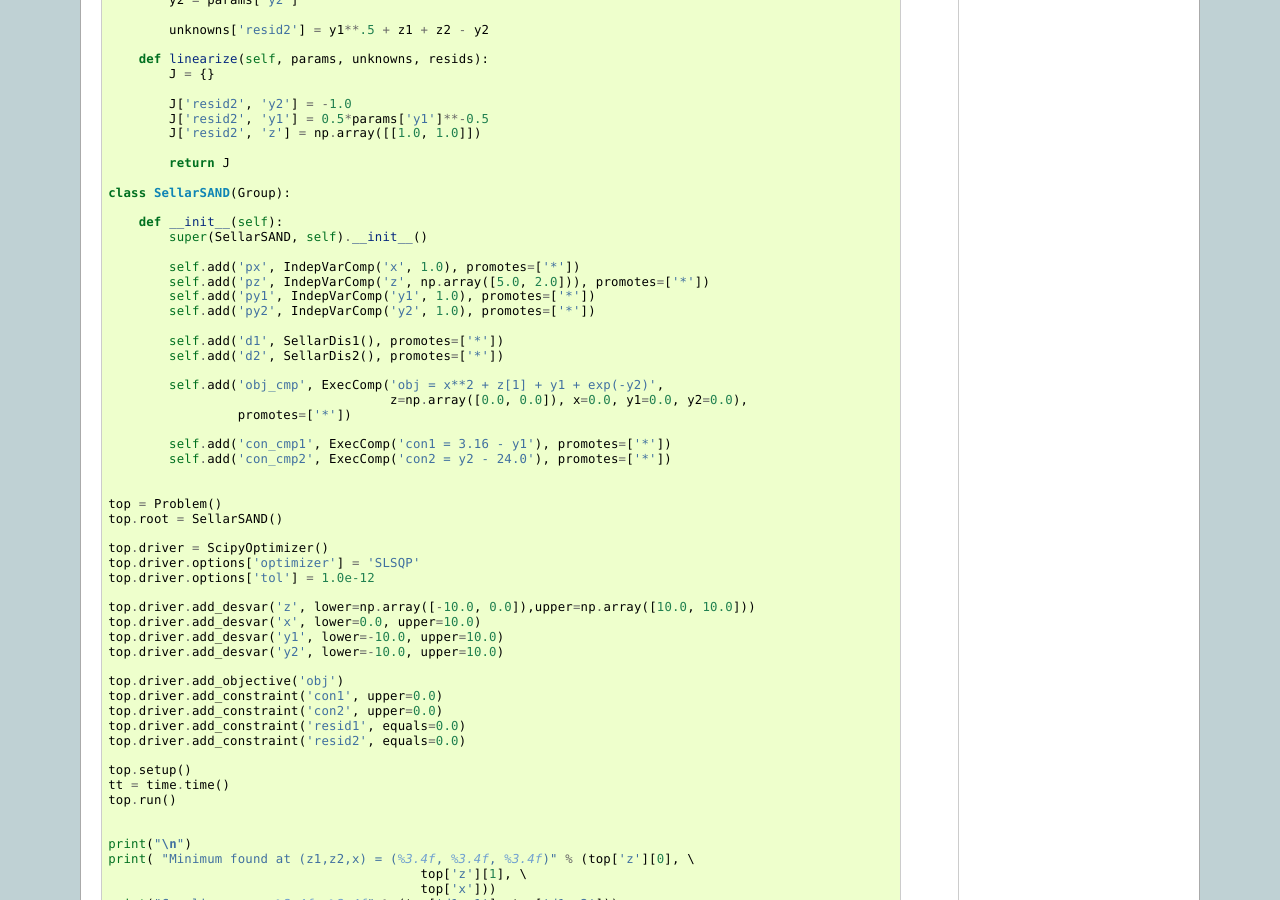
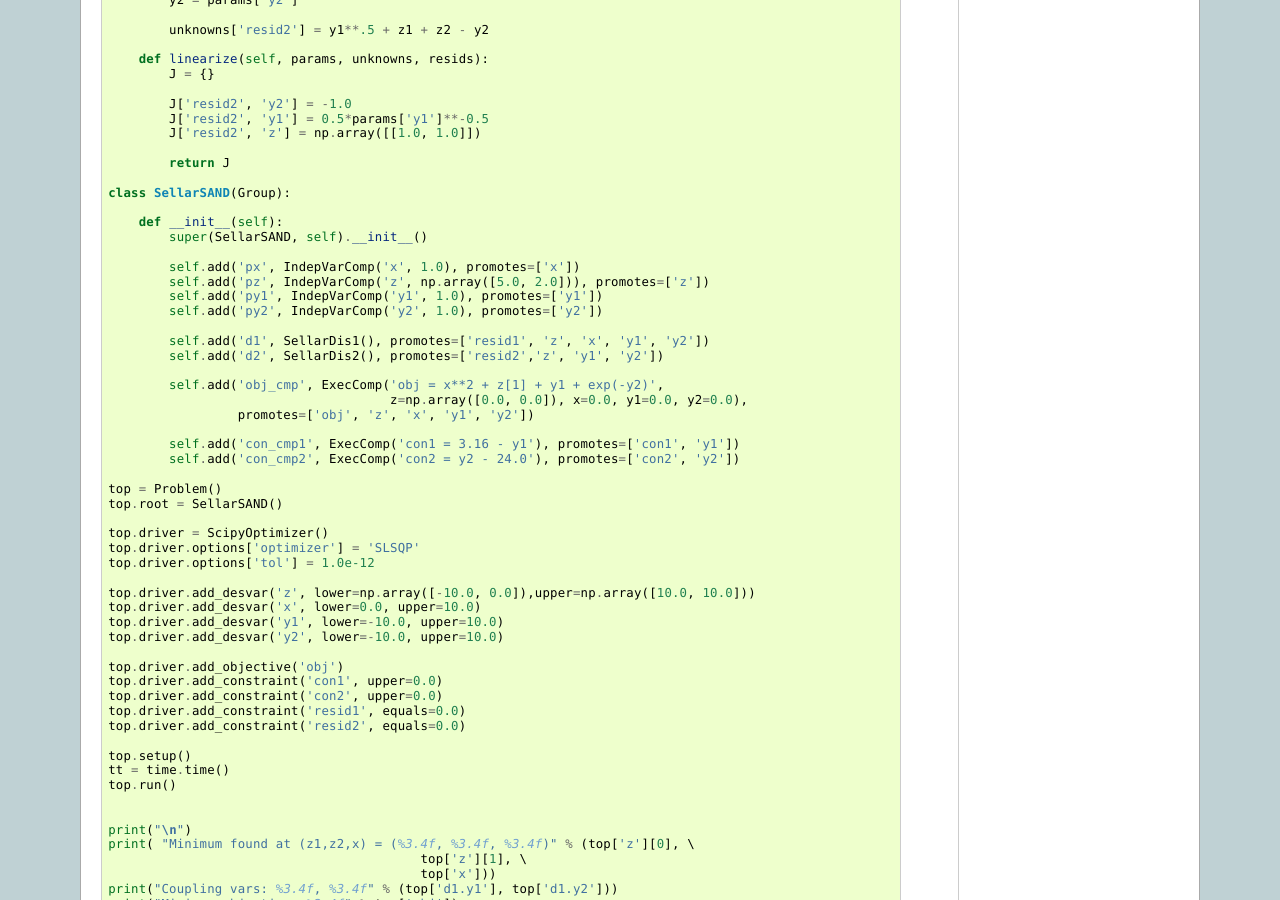
Before and after one commit to OpenMDAO/OpenMDAO1, a Sphinx documentation site: the page built from openmdao/docs/usr-guide/examples/sand_architecture.rst, in a window 1280 px wide and 900 px high, scrolled down 1184 px. Built offline with Sphinx 7.4.7, drawn with Linux system fonts in a browser that asks for light colours.

Commit message:
explicit promotes in code in docs

```diff
--- a/openmdao/docs/usr-guide/examples/sand_architecture.rst
+++ b/openmdao/docs/usr-guide/examples/sand_architecture.rst
@@ -89,21 +89,20 @@ Here is the code for solving the Sellar problem using the SAND architecture.
         def __init__(self):
             super(SellarSAND, self).__init__()
 
-            self.add('px', IndepVarComp('x', 1.0), promotes=['*'])
-            self.add('pz', IndepVarComp('z', np.array([5.0, 2.0])), promotes=['*'])
-            self.add('py1', IndepVarComp('y1', 1.0), promotes=['*'])
-            self.add('py2', IndepVarComp('y2', 1.0), promotes=['*'])
+            self.add('px', IndepVarComp('x', 1.0), promotes=['x'])
+            self.add('pz', IndepVarComp('z', np.array([5.0, 2.0])), promotes=['z'])
+            self.add('py1', IndepVarComp('y1', 1.0), promotes=['y1'])
+            self.add('py2', IndepVarComp('y2', 1.0), promotes=['y2'])
 
-            self.add('d1', SellarDis1(), promotes=['*'])
-            self.add('d2', SellarDis2(), promotes=['*'])
+            self.add('d1', SellarDis1(), promotes=['resid1', 'z', 'x', 'y1', 'y2'])
+            self.add('d2', SellarDis2(), promotes=['resid2','z', 'y1', 'y2'])
 
             self.add('obj_cmp', ExecComp('obj = x**2 + z[1] + y1 + exp(-y2)',
                                          z=np.array([0.0, 0.0]), x=0.0, y1=0.0, y2=0.0),
-                     promotes=['*'])
+                     promotes=['obj', 'z', 'x', 'y1', 'y2'])
 
-            self.add('con_cmp1', ExecComp('con1 = 3.16 - y1'), promotes=['*'])
-            self.add('con_cmp2', ExecComp('con2 = y2 - 24.0'), promotes=['*'])
-
+            self.add('con_cmp1', ExecComp('con1 = 3.16 - y1'), promotes=['con1', 'y1'])
+            self.add('con_cmp2', ExecComp('con2 = y2 - 24.0'), promotes=['con2', 'y2'])
 
     top = Problem()
     top.root = SellarSAND()
```
